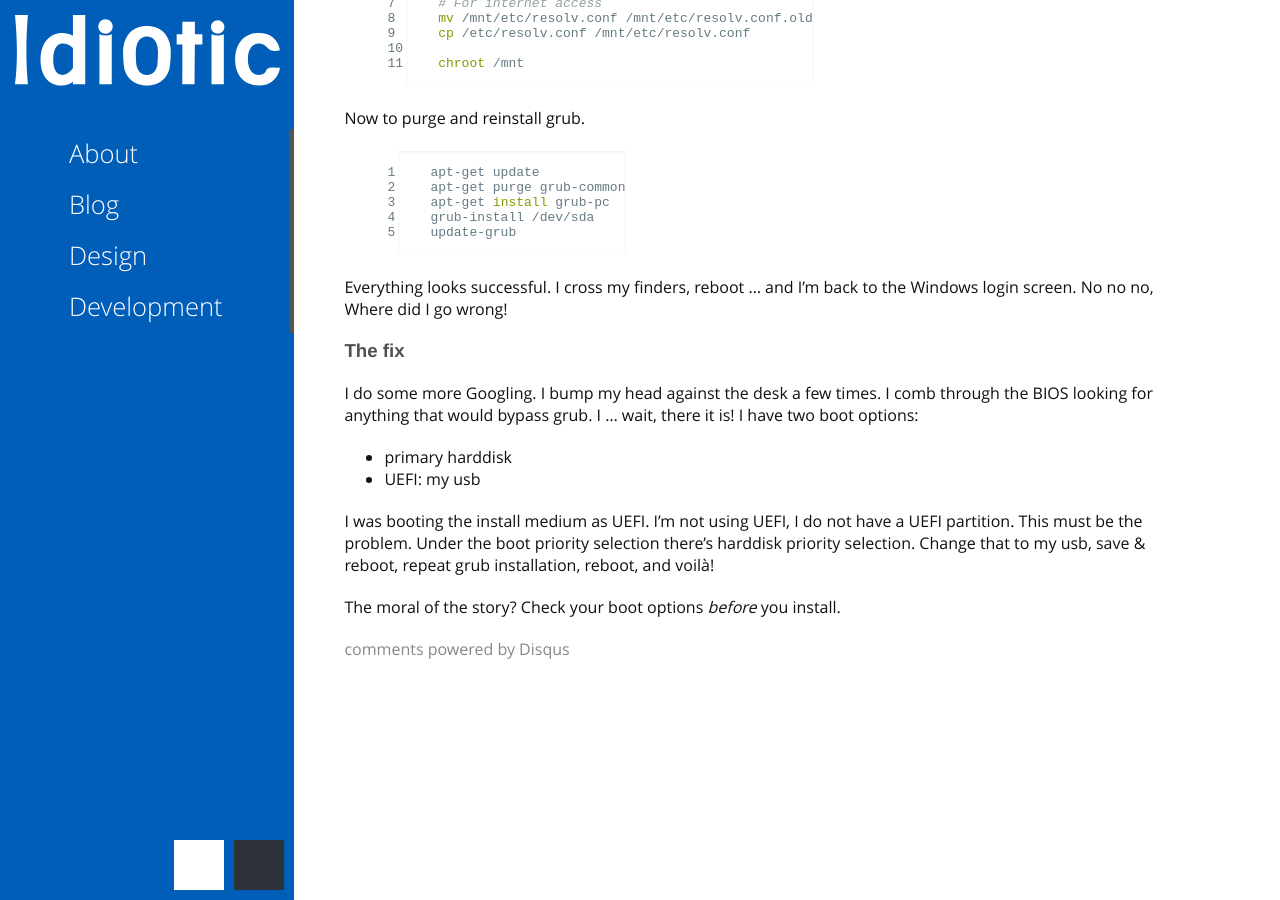
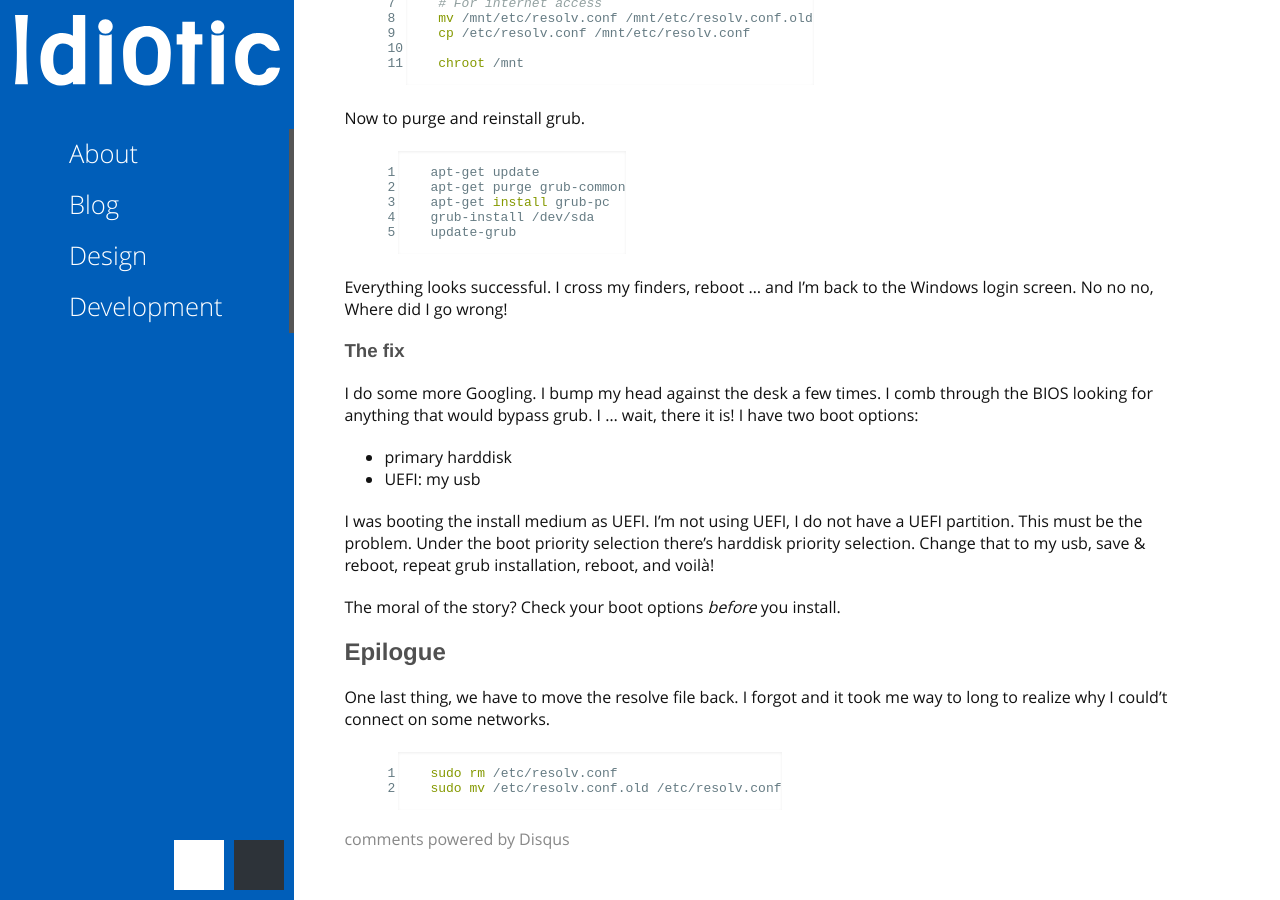
Before and after one commit to idiotic-development/idiotic-development.github.com, a Jekyll site: the page built from _posts/2014-03-22-battle-for-installation.md, in a window 1280 px wide and 900 px high, scrolled down 1132 px. Built offline with Jekyll 4.4.1, drawn with Linux system fonts in a browser that asks for light colours; nearby versions of some CDN libraries; comment, search, counter and statistics services are not loaded.

Commit message:
Revise 'Battle for Installation'.

```diff
--- a/_posts/2014-03-22-battle-for-installation.md
+++ b/_posts/2014-03-22-battle-for-installation.md
@@ -65,3 +65,11 @@ I do some more Googling. I bump my head against the desk a few times. I comb thr
 I was booting the install medium as UEFI. I'm not using UEFI, I do not have a UEFI partition. This must be the problem. Under the boot priority selection there's harddisk priority selection. Change that to my usb, save & reboot, repeat grub installation, reboot, and voilà!
 
 The moral of the story? Check your boot options *before* you install.
+
+## Epilogue
+One last thing, we have to move the resolve file back. I forgot and it took me way to long to realize why I could't connect on some networks.
+
+{% highlight bash linenos=table %}
+    sudo rm /etc/resolv.conf
+    sudo mv /etc/resolv.conf.old /etc/resolv.conf
+{% endhighlight %}
```
